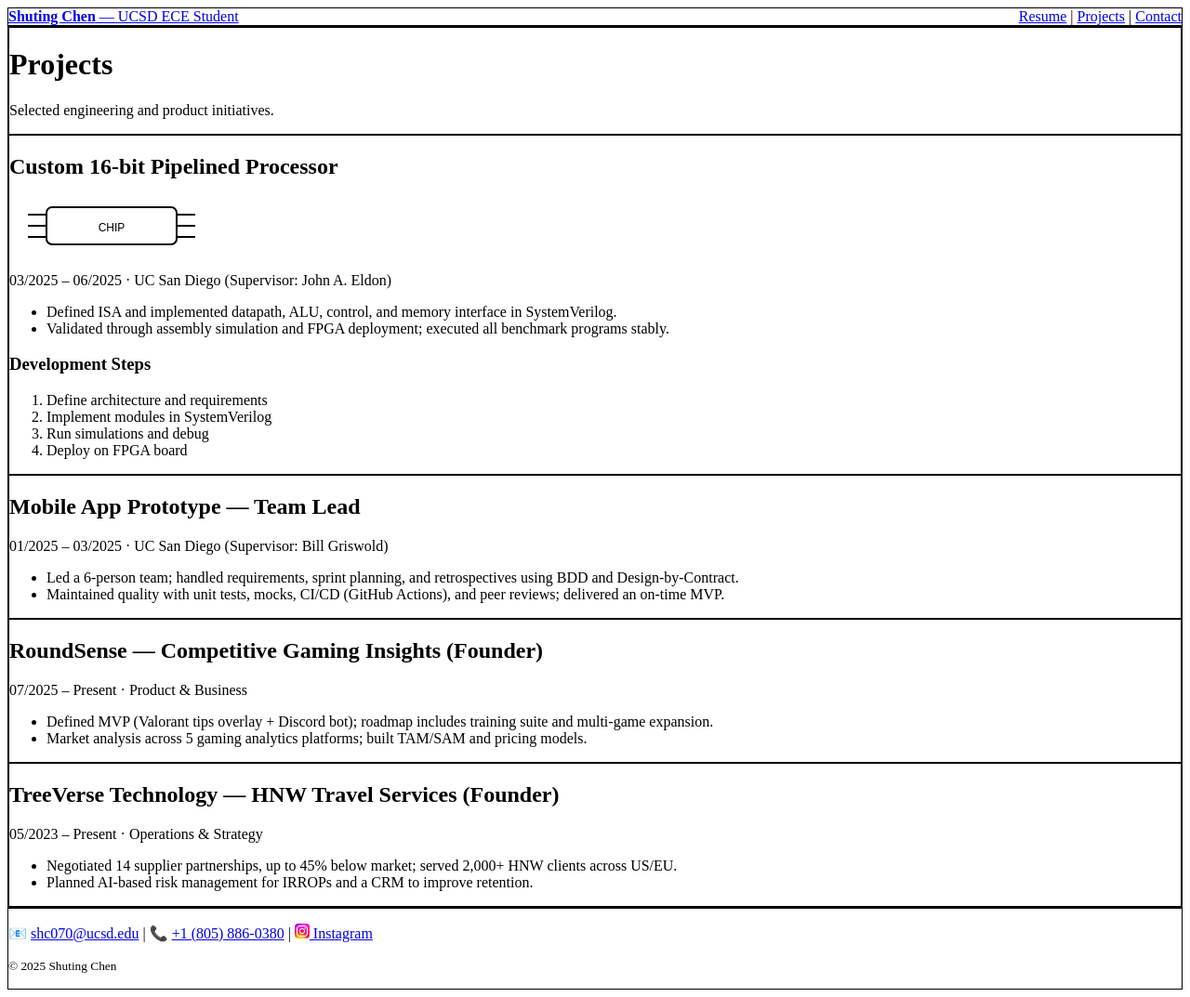
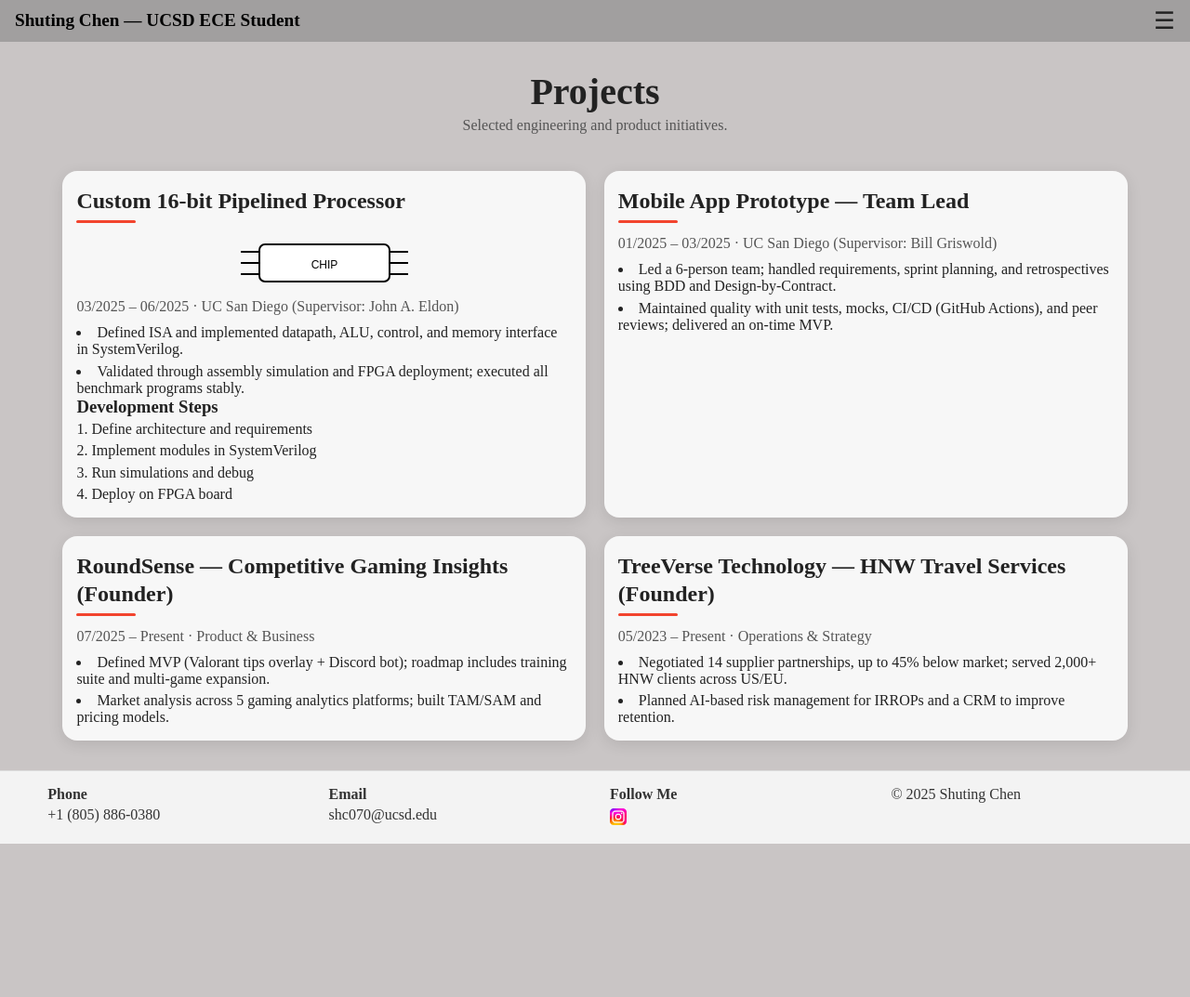
Before and after one commit to X1aoshu/cse134-hw3, a plain HTML site: page projects.html in a window 1280 px wide. Shown: the whole page at 93% size. After the commit the page ends 908 px from the top, so only its background shows below. Drawn offline with Linux system fonts and the light colour scheme.

Commit message:
Style: Add projects page with responsive grid layout and sticky footer

```diff
--- a/css/layout.css
+++ b/css/layout.css
@@ -125,6 +125,19 @@ img, svg { max-width: 100%; height: auto; display: block; }
   }
 }
 
+html, body {
+  height: 100%;
+}
+
+body {
+  display: flex;
+  flex-direction: column;
+  min-height: 100vh;
+}
+
+main {
+  flex: 1;
+}
 
 
 @media (max-width: 1024px) {
--- /dev/null
+++ b/css/projects.css
@@ -0,0 +1,98 @@
+:root{
+  --page-bg: #c9c5c5;
+  --ink: #222;
+  --muted:#555;
+  --rule:#ddd;
+  --card:#f7f7f7;
+  --accent:#f2442e;
+  --radius:16px;
+  --shadow:0 4px 16px rgba(0,0,0,.1);
+}
+
+*{ box-sizing:border-box; }
+html{ background:var(--page-bg,#c9c5c5); color:var(--ink,#222); }
+img,svg{ max-width:100%; height:auto; display:block; }
+
+main{
+  width:min(92vw,1100px);
+  margin:2rem auto;
+  padding:0 1rem;
+
+  display:grid;
+  grid-template-columns: 1fr;
+  gap:1rem;
+
+  > header{
+    grid-column: 1 / -1;
+    text-align:center;
+    margin-bottom:1.25rem;
+
+    h1{
+      font-size:clamp(28px,4vw,40px);
+      font-weight:800;
+      line-height:1.1;
+      margin:0 0 .35rem;
+    }
+    p{ color:var(--muted,#555); }
+  }
+
+  > article{
+    background:var(--card,#f7f7f7);
+    border-radius:var(--radius,12px);
+    box-shadow:var(--shadow,0 4px 12px rgba(0,0,0,.08));
+    padding:1rem .95rem;
+
+    h2{
+      font-size:clamp(18px,2.4vw,24px);
+      margin:.1rem 0 .5rem;
+      line-height:1.25;
+      position:relative;
+      padding-bottom:.35rem;
+      &::after{
+        content:"";
+        display:block;
+        width:64px; height:3px;
+        margin-top:.35rem;
+        background:var(--accent,#f2442e);
+        border-radius:999px;
+      }
+    }
+
+    > p{ color:var(--muted,#555); margin:.25rem 0 .6rem; }
+
+    ul,ol{
+      margin:.25rem 0 0; padding-left:0;
+      list-style-position:inside;
+      display:grid; gap:.35rem;
+    }
+    li{ overflow-wrap:anywhere; }
+
+    svg{ margin:.25rem auto .5rem; }
+
+    a{
+      color:inherit; text-decoration:none; border-bottom:1px dotted transparent;
+      &:hover,&:focus-visible{ border-bottom-color:currentColor; }
+    }
+  }
+}
+
+@media (min-width: 720px){
+  main{ grid-template-columns: repeat(2, minmax(0,1fr)); }
+}
+
+@media (min-width: 1025px){
+  main{
+    width:min(92vw,1200px);
+    gap:1.2rem;
+  }
+}
+
+@media print{
+  main{
+    width:100%; margin:0; padding:0 12mm; box-shadow:none; display:block;
+  }
+  main>article{
+    break-inside:avoid;
+    background:#fff; box-shadow:none; border:1px solid #eee;
+  }
+}
--- a/projects.html
+++ b/projects.html
@@ -5,23 +5,22 @@
   <meta charset="utf-8">
   <title>Projects — Shuting Chen</title>
   <meta name="viewport" content="width=device-width, initial-scale=1">
-  <style>
-    nav {
-      border: 1px solid black;
-      display: flex;
-      justify-content: space-between;
-    }
-    header, main, article, footer { border: 1px solid black; }
-  </style>
+  <link rel="stylesheet" href="css/layout.css">
+  <link rel="stylesheet" href="css/projects.css">
+
 </head>
 <body>
-  <nav aria-label="Main navigation">
-    <a href="index.html"><b>Shuting Chen</b> — <span>UCSD ECE Student</span></a>
-    <div>
-      <a href="resume.html">Resume</a> |
-      <a href="projects.html">Projects</a> |
-      <a href="contact.html">Contact</a>
-    </div>
+  <nav aria-label="Main navigation" class="site-nav">
+    <a class="brand" href="index.html"><b>Shuting Chen</b> — <span>UCSD ECE Student</span></a>
+
+    <details class="menu">
+      <summary aria-label="Toggle navigation">☰</summary>
+      <menu-items>
+        <a href="resume.html">Resume</a>
+        <a href="projects.html">Projects</a>
+        <a href="contact.html">Contact</a>
+      </menu-items>
+    </details>
   </nav>
 
   <main>
@@ -83,15 +82,37 @@
     </article>
   </main>
 
-  <footer>
-    <p>
-      📧 <a href="mailto:shc070@ucsd.edu">shc070@ucsd.edu</a> |
-      📞 <a href="tel:+18058860380">+1 (805) 886-0380</a> |
-      <a href="https://www.instagram.com/cc_cst_/?next=%2F" target="_blank" rel="noopener noreferrer">
-        <img src="ins.png" alt="Instagram icon" width="16" height="16"> Instagram
-      </a>
-    </p>
-    <p><small>&copy; 2025 Shuting Chen</small></p>
+  <footer class="site-footer" role="contentinfo">
+    <foot-grid aria-label="Footer information">
+
+      <foot-item>
+        <strong class="foot-title">Phone</strong>
+        <p class="foot-value">
+          <a href="tel:+18058860380">+1 (805) 886-0380</a>
+        </p>
+      </foot-item>
+
+      <foot-item>
+        <strong class="foot-title">Email</strong>
+        <p class="foot-value">
+          <a href="mailto:shc070@ucsd.edu">shc070@ucsd.edu</a>
+        </p>
+      </foot-item>
+
+      <foot-item>
+        <strong class="foot-title">Follow Me</strong>
+        <p class="foot-value">
+          <a href="https://www.instagram.com/cc_cst_/?next=%2F" target="_blank" rel="noopener">
+            <img src="ins.png" alt="Instagram" width="18" height="18">
+          </a>
+        </p>
+      </foot-item>
+
+      <foot-item>
+        <p class="foot-value">&copy; 2025 Shuting Chen</p>
+      </foot-item>
+
+    </foot-grid>
   </footer>
 </body>
 </html>
```
Also changed, not shown: resume.html (+1 -1 lines).
